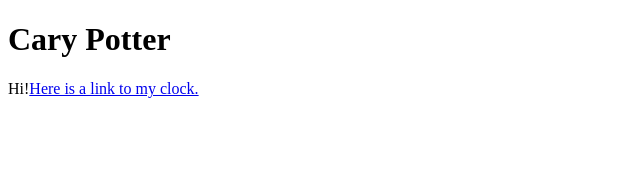
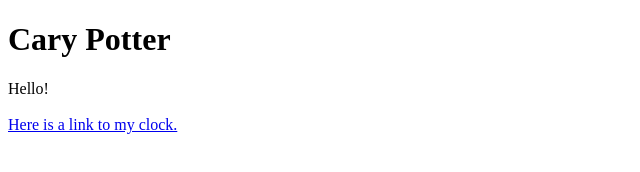
Before and after one commit to carypotter/interactive-design, a plain HTML site: page index.html in a window 1280 px wide. Shown: the whole page, without its empty margins (0-640 px from the left). Drawn offline with Linux system fonts and the light colour scheme.

Commit message:
Clock update2

```diff
--- a/index.html
+++ b/index.html
@@ -7,6 +7,6 @@
   </head>
   <body>
     <h1>Cary Potter</h1>
-    <p>Hi!<a href="http://carypotter.github.io/interactive-design/clock.html">Here is a link to my clock.</a></p>
+    <p>Hello!<br><br><a href="http://carypotter.github.io/interactive-design/clock.html">Here is a link to my clock.</a></p>
   </body>
 </html>
```
